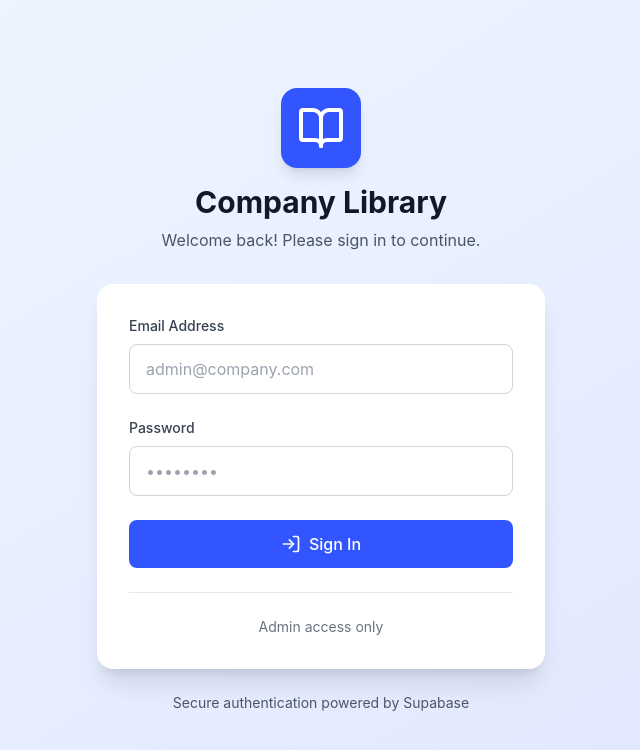
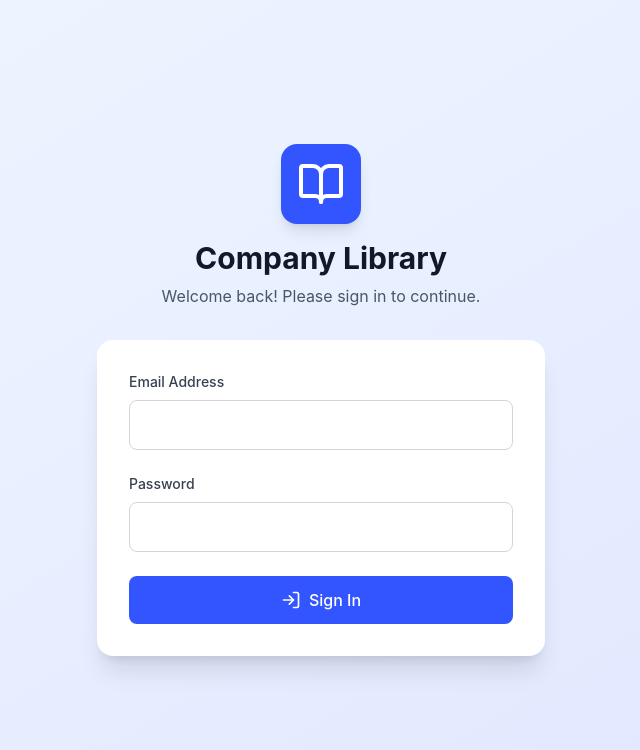
Before and after one commit to kdesign-01/company-library, a React (Vite) app: page /login in a window 1280 px wide. Shown: the top 750 px of the page, without its empty margins (319-959 px from the left). Built offline with nearby package versions, Linux system fonts and the light colour scheme; no server answers.

Commit message:
Complete authentication setup and improve UI

```diff
--- a/src/pages/LoginPage.jsx
+++ b/src/pages/LoginPage.jsx
@@ -114,7 +114,6 @@
                 onChange={handleChange}
                 disabled={loading}
                 className="w-full px-4 py-3 border border-gray-300 rounded-lg focus:outline-none focus:ring-2 focus:ring-[#3355FF] focus:border-transparent disabled:bg-gray-100 disabled:cursor-not-allowed transition-colors"
-                placeholder="admin@company.com"
               />
             </div>
 
@@ -136,7 +135,6 @@
                 onChange={handleChange}
                 disabled={loading}
                 className="w-full px-4 py-3 border border-gray-300 rounded-lg focus:outline-none focus:ring-2 focus:ring-[#3355FF] focus:border-transparent disabled:bg-gray-100 disabled:cursor-not-allowed transition-colors"
-                placeholder="••••••••"
               />
             </div>
 
@@ -160,19 +158,7 @@
               )}
             </button>
           </form>
-
-          {/* Admin Notice */}
-          <div className="mt-6 pt-6 border-t border-gray-200">
-            <p className="text-center text-sm text-gray-500">
-              Admin access only
-            </p>
-          </div>
         </div>
-
-        {/* Footer */}
-        <p className="text-center text-sm text-gray-600 mt-6">
-          Secure authentication powered by Supabase
-        </p>
       </div>
     </div>
   );
```
Also changed, not shown: 1 other file (tests, documents, lock files or other folders).
